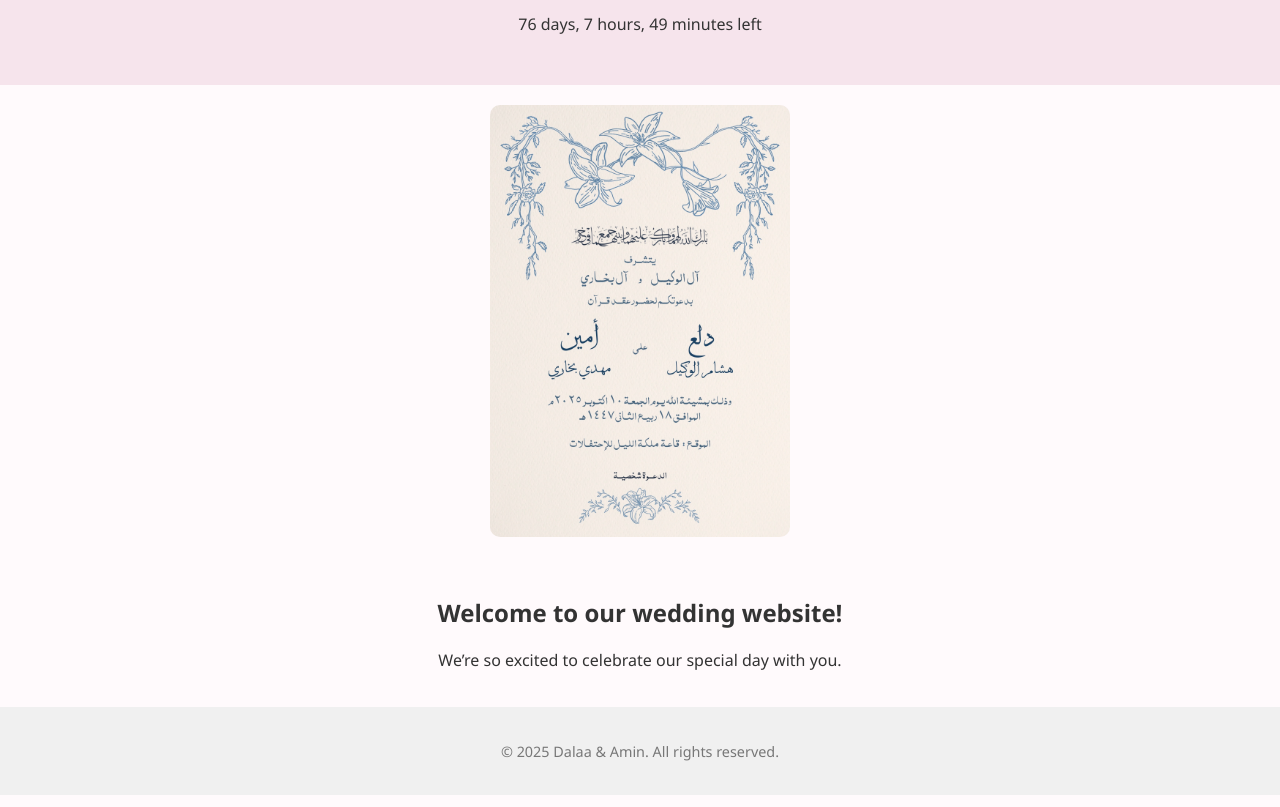
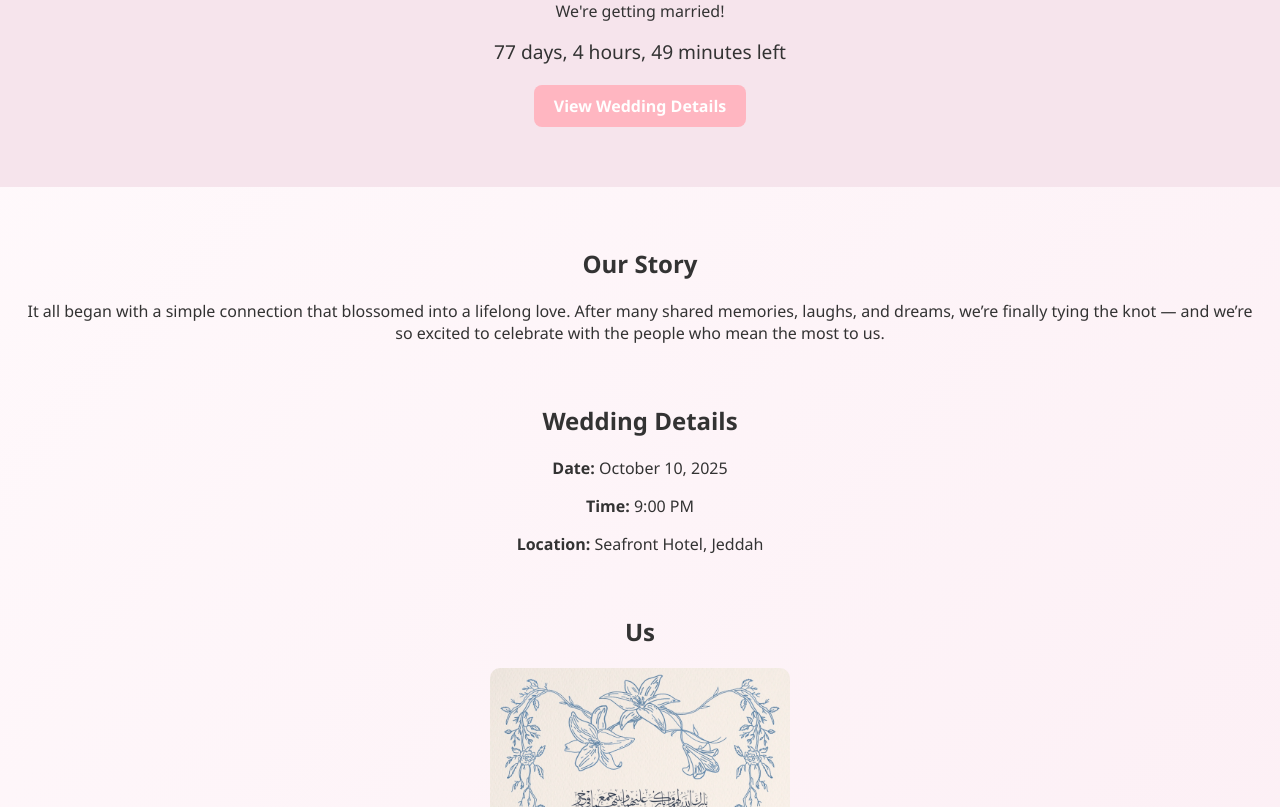
Before and after one commit to AminBukhari/DalaAminWedding, a plain HTML site: page index.html in a window 1280 px wide. Shown: the part 173-980 px from the top of the page. Drawn offline with Linux system fonts and the light colour scheme.

Commit message:
Enhanced design and animations

```diff
--- a/index.html
+++ b/index.html
@@ -5,24 +5,40 @@
   <meta name="viewport" content="width=device-width, initial-scale=1.0"/>
   <title>Dalaa & Amin's Wedding</title>
   <link rel="stylesheet" href="style.css" />
+  <style>
+    html {
+      scroll-behavior: smooth;
+    }
+  </style>
 </head>
 <body>
+
   <header>
     <h1>Dalaa & Amin</h1>
     <p>We're getting married!</p>
     <div id="countdown"></div>
+    <a href="#details" class="scroll-button">View Wedding Details</a>
   </header>
-  <section>
-
-    <img src="images/A&D_Invite 2.jpeg" alt="Dalaa and Amin" style="width: 40%; max-width: 300px; height: auto; display: block; margin: 20px auto; border-radius: 10px;" />
-  </section>
-
-
 
   <main>
-    <section>
-      <h2>Welcome to our wedding website!</h2>
-      <p>We’re so excited to celebrate our special day with you.</p>
+    <!-- Our Story -->
+    <section class="fade-in">
+      <h2>Our Story</h2>
+      <p>It all began with a simple connection that blossomed into a lifelong love. After many shared memories, laughs, and dreams, we’re finally tying the knot — and we’re so excited to celebrate with the people who mean the most to us.</p>
+    </section>
+
+    <!-- Wedding Details -->
+    <section id="details" class="fade-in">
+      <h2>Wedding Details</h2>
+      <p><strong>Date:</strong> October 10, 2025</p>
+      <p><strong>Time:</strong> 9:00 PM</p>
+      <p><strong>Location:</strong> Seafront Hotel, Jeddah</p>
+    </section>
+
+    <!-- Photo Section -->
+    <section class="fade-in">
+      <h2>Us</h2>
+      <img src="images/A&D_Invite 2.jpeg" alt="Dalaa and Amin" style="width: 40%; max-width: 300px; height: auto; display: block; margin: 20px auto; border-radius: 10px;" />
     </section>
   </main>
 
--- a/script.js
+++ b/script.js
@@ -1,7 +1,5 @@
 const countdown = document.getElementById('countdown');
-
-// Wedding date: October 10, 2025
-const weddingDate = new Date("2025-10-10T00:00:00");
+const weddingDate = new Date("2025-10-10T21:00:00");
 
 function updateCountdown() {
   const now = new Date();
--- a/style.css
+++ b/style.css
@@ -2,19 +2,40 @@ body {
   font-family: 'Segoe UI', sans-serif;
   margin: 0;
   padding: 0;
-    background: #fffafc;
+  background: linear-gradient(to bottom right, #fffafc, #fceef4);
   color: #333;
 }
 
 header {
   text-align: center;
-    padding: 50px 20px;
+  padding: 60px 20px;
   background: #f6e4ec;
 }
 
 h1 {
-    font-size: 2.5em;
+  font-size: 3em;
   margin-bottom: 10px;
+}
+
+#countdown {
+  font-size: 1.2em;
+  margin-top: 10px;
+}
+
+.scroll-button {
+  display: inline-block;
+  margin-top: 20px;
+  padding: 10px 20px;
+  background-color: #ffb6c1;
+  color: white;
+  text-decoration: none;
+  border-radius: 8px;
+  font-weight: bold;
+  transition: background 0.3s;
+}
+
+.scroll-button:hover {
+  background-color: #ff9bb2;
 }
 
 nav {
@@ -32,8 +53,12 @@ body {
 }
 
 main {
-    padding: 20px;
+  padding: 40px 20px;
   text-align: center;
+}
+
+section {
+  margin-bottom: 60px;
 }
 
 footer {
@@ -43,3 +68,21 @@ body {
   font-size: 0.9em;
   color: #777;
 }
+
+/* Fade-in animation */
+.fade-in {
+  opacity: 0;
+  transform: translateY(20px);
+  animation: fadeIn 1s ease forwards;
+}
+
+.fade-in:nth-of-type(1) { animation-delay: 0.2s; }
+.fade-in:nth-of-type(2) { animation-delay: 0.4s; }
+.fade-in:nth-of-type(3) { animation-delay: 0.6s; }
+
+@keyframes fadeIn {
+  to {
+    opacity: 1;
+    transform: none;
+  }
+}
```
Lines whose indentation alone changed are shown as unchanged.
